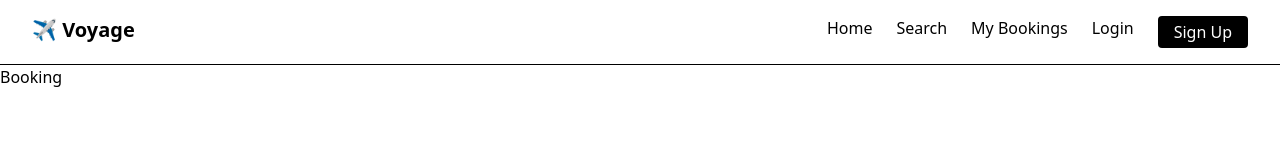
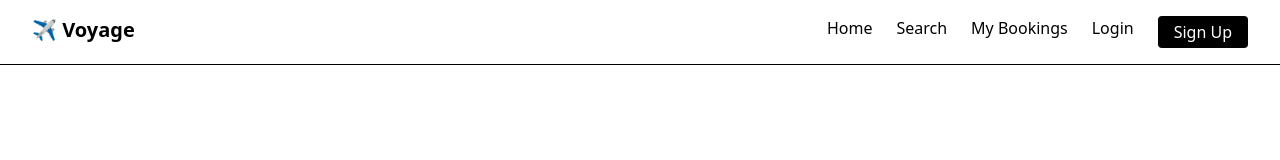
Before and after one commit to Saurabh190120/BharatGo, a React app in the folder frontend/: page /booking/1 in a window 1280 px wide. Shown: the top 160 px of the page. Built offline with nearby package versions, Linux system fonts and the light colour scheme; the HTML template or start-up script is replaced by a standard one.

Commit message:
register

```diff
--- a/frontend/src/pages/Booking.jsx
+++ b/frontend/src/pages/Booking.jsx
@@ -3,7 +3,7 @@ import React from 'react'
 const Booking = () => {
   return (
    <>
-    <div>Booking</div>
+
 
    </>
 
```
